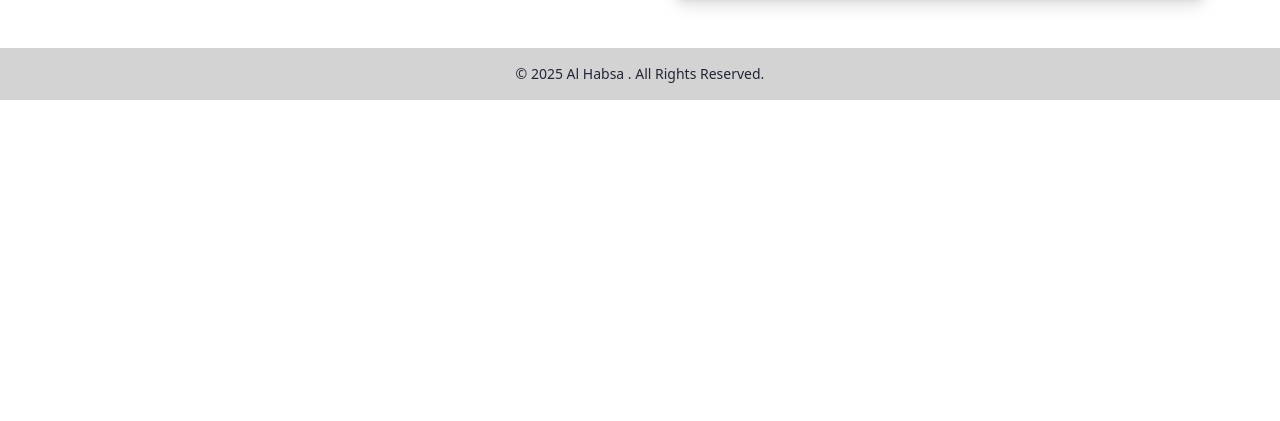
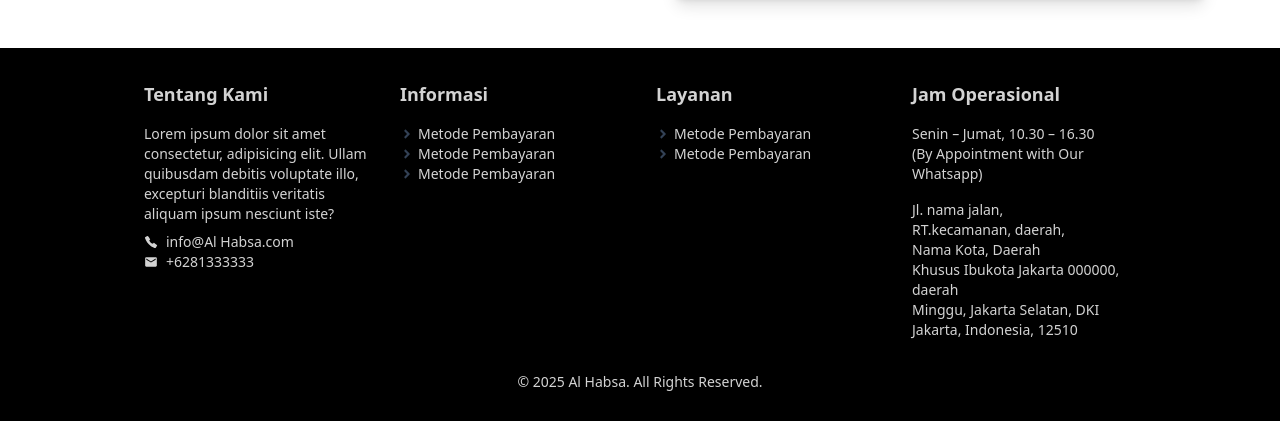
Before and after one commit to jihadanbs/al-habsa-umrah-travel, a React (Vite) app: page / in a window 1280 px wide. Shown: the part 3481-3902 px from the top of the page. Before the commit the page ends 3581 px from the top, so only its background shows below. Built offline with nearby package versions, Linux system fonts and the light colour scheme.

Commit message:
[ADD] : Membuat component footer dan menambahkan react-icon pada footer tersebut

```diff
--- a/package.json
+++ b/package.json
@@ -19,6 +19,7 @@
     "motion": "^12.5.0",
     "react": "^19.0.0",
     "react-dom": "^19.0.0",
+    "react-icons": "^5.5.0",
     "react-medium-image-zoom": "^5.2.14",
     "tailwind-merge": "^3.0.2"
   },
--- a/src/App.css
+++ b/src/App.css
@@ -9,3 +9,7 @@
 .text-utama{
   @apply text-blue-500
 }
+
+.FaAngleRight{
+  @apply mr-1 text-slate-700
+}
--- a/src/components/Footer.jsx
+++ b/src/components/Footer.jsx
@@ -1,12 +1,91 @@
-// import React from 'react'; React 19 Tidak Lagi Membutuhkan import React
+import { FaAngleRight } from "react-icons/fa";
+
+import { IoCallSharp } from "react-icons/io5";
+
+import { MdEmail } from "react-icons/md";
 
 const Footer = () => {
   return (
-    <footer className="bg-[#D3D3D3] text-[#222636] py-4 text-center">
-      <div className="container mx-auto px-4">
-        <p className="text-sm">
-          &copy; {new Date().getFullYear()} Al Habsa . All Rights Reserved.
-        </p>
+    <footer className="bg-[#000000]  text-[#D3D3D3] py-8">
+      <div className="container mx-auto px-4 lg:px-36">
+        <div className="grid grid-cols-1 md:grid-cols-4 gap-8">
+          {/* Tentang Kami */}
+          <div>
+            <h3 className="text-lg font-bold mb-4">Tentang Kami</h3>
+            <p className="text-sm">
+             Lorem ipsum dolor sit amet consectetur, adipisicing elit. Ullam quibusdam debitis voluptate illo, excepturi blanditiis veritatis aliquam ipsum nesciunt iste?
+            </p>
+            <div className="text-sm mt-2">
+                <div className="flex items-center">
+                <IoCallSharp className="mr-2"/>
+                info@Al Habsa.com
+                </div>
+                <div className="flex items-center" >
+                  <MdEmail className="mr-2"/>
+                +6281333333
+                </div>
+
+            </div>
+          </div>
+
+          {/* Informasi */}
+          <div>
+            <h3 className="text-lg font-bold mb-4">Informasi</h3>
+            <ol className="text-sm">
+              <li className="flex items-center">
+                <FaAngleRight className="FaAngleRight"/>
+                <a href="">Metode Pembayaran</a>
+                </li>
+                 <li className="flex items-center">
+                <FaAngleRight className="FaAngleRight"/>
+                <a href="">Metode Pembayaran</a>
+                </li>
+                 <li className="flex items-center">
+                <FaAngleRight className="FaAngleRight"/>
+                <a href="">Metode Pembayaran</a>
+                </li>
+            </ol>
+          </div>
+
+          {/* Layanan */}
+          <div>
+            <h3 className="text-lg font-bold mb-4">Layanan</h3>
+            <ul className="text-sm">
+               <li className="flex items-center">
+                  <FaAngleRight className="FaAngleRight"/>
+                   <a href="">Metode Pembayaran</a>
+                </li>
+                 <li className="flex items-center">
+                  <FaAngleRight className="FaAngleRight"/>
+                  <a href="">Metode Pembayaran</a>
+                </li>
+            </ul>
+          </div>
+
+          {/* Jam Operasional & Alamat */}
+          <div>
+            <h3 className="text-lg font-bold mb-4">Jam Operasional</h3>
+            <p className="text-sm">
+              Senin – Jumat, 10.30 – 16.30<br />
+              (By Appointment with Our Whatsapp)
+            </p>
+            <p className="text-sm mt-4">
+              Jl. nama jalan,<br />
+              RT.kecamanan, daerah,<br />
+              Nama Kota, Daerah<br />
+              Khusus Ibukota Jakarta 000000, daerah<br />
+              Minggu, Jakarta Selatan, DKI<br />
+              Jakarta, Indonesia, 12510
+            </p>
+          </div>
+        </div>
+
+        {/* Copyright */}
+        <div className="text-center mt-8">
+          <p className="text-sm">
+            &copy; {new Date().getFullYear()} Al Habsa. All Rights Reserved.
+          </p>
+        </div>
       </div>
     </footer>
   );
```
Also changed, not shown: 1 other file (tests, documents, lock files or other folders).
